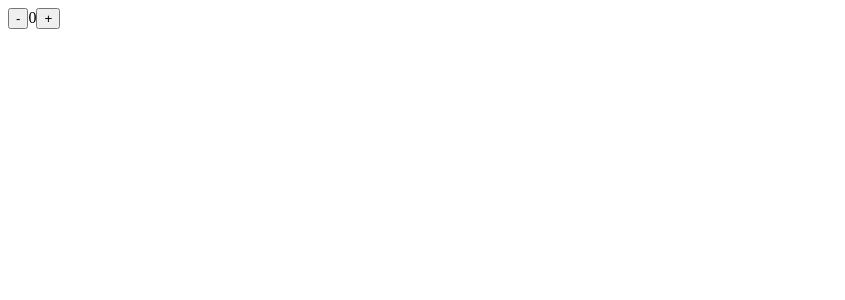
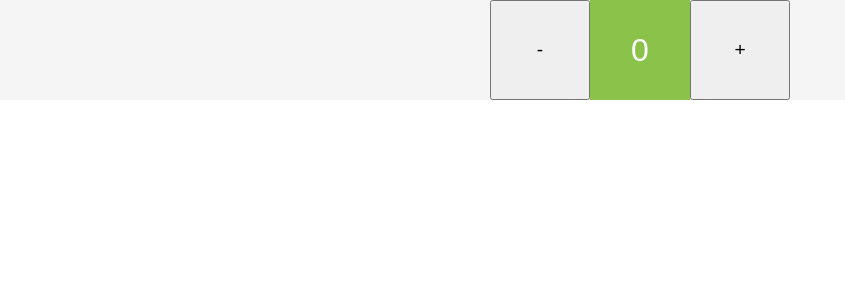
Before and after one commit to manish-patil/nodeReactRedux-AddSubtract, a React app: page / in a window 1280 px wide. Shown: the top 300 px of the page, without its empty margins (0-845 px from the left). Built offline with nearby package versions, Linux system fonts and the light colour scheme.

Commit message:
Added Styling with FlexBox to the application

```diff
--- a/package.json
+++ b/package.json
@@ -18,7 +18,9 @@
     "@types/react": "^16.4.2",
     "@types/react-dom": "^16.0.6",
     "@types/react-redux": "^6.0.3",
+    "css-loader": "^0.28.11",
     "nodemon": "^1.17.5",
+    "style-loader": "^0.21.0",
     "ts-loader": "^4.4.1",
     "typescript": "^2.9.2",
     "webpack": "^4.12.1",
--- a/src/components/App.tsx
+++ b/src/components/App.tsx
@@ -22,8 +22,10 @@ class App extends React.Component<any, any>{
 
     render() {
         return (
-            <div>
-                <button onClick={this.subtract}>-</button>{this.props.result}<button onClick={this.add}>+</button>
+            <div className="container">
+                <div className="box"><button onClick={this.subtract}>-</button></div>
+                <div className="box"><label className={this.props.lableStyle}>{this.props.result}</label></div>
+                <div className="box"><button onClick={this.add}>+</button></div>
             </div>
         )
     }
@@ -31,6 +33,7 @@ class App extends React.Component<any, any>{
 
 const mapStateToProps = (state) => {
     return {
+        lableStyle: state.result >= 0 ? "boxPos" : "boxNeg",
         result: state.result
     }
 }
--- /dev/null
+++ b/src/index.css
@@ -0,0 +1,61 @@
+div .container, html, body {
+    height: 100%;
+    margin: 0;
+    font-family: sans-serif, 'Roboto Slab', serif;
+}
+
+div .container {
+    background-color: whitesmoke;
+    display: flex;
+    flex-direction: row;
+    flex: 1;
+    justify-content: center;
+    align-items: center;
+}
+
+@media (max-width: 768px) {
+    div .container {
+        display: flex;
+        flex-direction: column;
+    }
+}
+
+div .box {
+    height: 100px;
+    width: 100px;
+    display: flex;
+    flex-direction: column;
+    justify-content: center;
+    align-items: center;
+}
+
+div .box button {
+    height: 100px;
+    width: 100px;
+    display: flex;
+    flex: 1;
+    flex-direction: column;
+    justify-content: center;
+    align-items: center;
+    font-size: larger;
+}
+
+div .box label {
+    height: 100px;
+    width: 100px;
+    display: flex;
+    flex: 1;
+    flex-direction: column;
+    justify-content: center;
+    align-items: center;
+    font-size: xx-large;
+    color: white;
+}
+
+div .boxPos {
+    background-color: #8BC34A;
+}
+
+div .boxNeg {
+    background-color: rgb(236, 20, 67);
+}
--- a/src/index.tsx
+++ b/src/index.tsx
@@ -2,16 +2,14 @@ import * as React from "react";
 import * as ReactDOM from "react-dom";
 import { Provider } from "react-redux";
 
-
 // import Hello from "./components/Hello";
 import App from "./components/App";
 import { store } from "./store";
-
-// store.subscribe(() => console.log("Store: changed: ", store.getState()));
+import "./index.css";
 
 ReactDOM.render(
     <Provider store={store}>
-        <App />
+        <App/>
     </Provider>,
     document.getElementById("main")
 );
--- a/webpack.config.js
+++ b/webpack.config.js
@@ -14,7 +14,11 @@ module.exports = {
         rules: [
             {
                 test: /\.tsx?$/,
-                use: "ts-loader"
+                loader: "ts-loader"
+            },
+            {
+                test: /\.css$/,
+                loader: "style-loader!css-loader"
             }
         ]
     }
```
Also changed, not shown: 1 other file (tests, documents, lock files or other folders).
